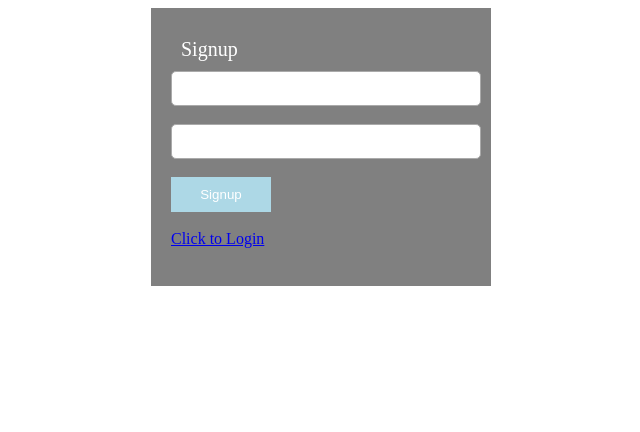
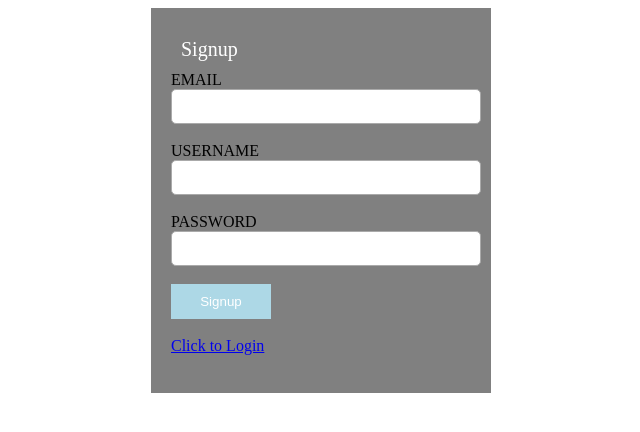
Before and after one commit to alexgr1996/---, a PHP site: page /signup.php in a window 1280 px wide. Shown: the top 432 px of the page, without its empty margins (319-959 px from the left). Run offline with PHP 8.4, Linux system fonts and the light colour scheme.

Commit message:
fixing_checks

```diff
--- a/htdocs/signup.php
+++ b/htdocs/signup.php
@@ -10,13 +10,26 @@
 		//something was posted
 		$user_name = $_POST['user_name'];
 		$password = $_POST['password'];
+		$user_mail = $_POST['user_mail'];
 
-		if(!empty($user_name) && !empty($password) && !is_numeric($user_name))
+		$sname = mysqli_query($con, "SELECT * FROM users WHERE user_name = '". $_POST['user_name']."'");
+		$smail = mysqli_query($con, "SELECT * FROM users WHERE user_mail = '". $_POST['user_mail']."'");
+
+		if(mysqli_num_rows($sname)) {
+			echo "This username already exists";
+		}
+
+		elseif(mysqli_num_rows($smail)) {
+			echo "This email already exists";
+		}
+
+		elseif(!empty($user_name) && !empty($password) && !empty($user_mail) && !is_numeric($user_name))
 		{
+
 
 			//save to database
 			$user_id = random_num(20);
-			$query = "insert into users(user_id,user_name,password) values('$user_id','$user_name','$password')";
+			$query = "insert into users(user_id,user_name,password,user_mail) values('$user_id','$user_name','$password','$user_mail')";
 
 			mysqli_query($con,$query);
 
@@ -69,11 +82,12 @@
 
 	<div id="box">
 
-		<form method="post">
+	<form method="post">
 			<div style="font-size: 20px;margin: 10px;color: white;">Signup</div>
 
-			<input id="text" type="text" name="user_name"><br><br>
-			<input id="text" type="password" name="password"><br><br>
+			EMAIL<input id="text" type="email" name="user_mail"><br><br>
+            USERNAME<input id="text" type="text" name="user_name"><br><br>
+			PASSWORD<input id="text" type="password" name="password"><br><br>
 
 			<input id="button" type="submit" value="Signup"><br><br>
 
```
